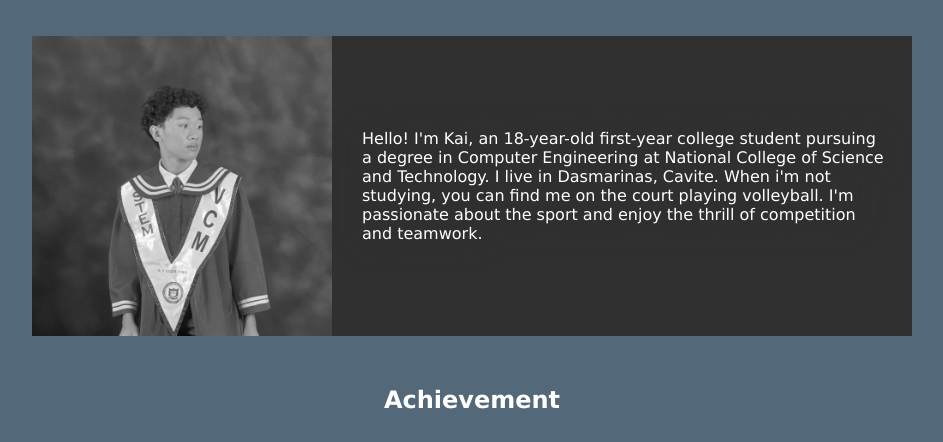
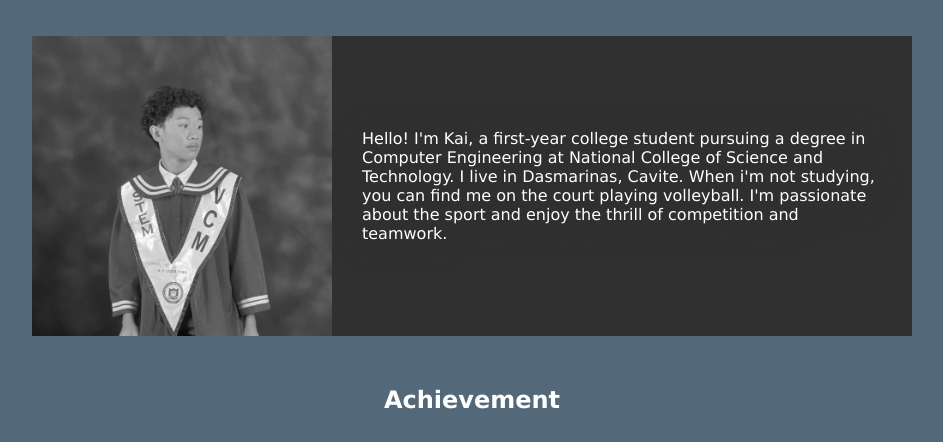
Before and after one commit to kai576/villarante, a plain HTML site: page index.html in a window 1280 px wide. Shown: the part 920-1362 px from the top of the page, without its empty margins (168-1111 px from the left). Drawn offline with Linux system fonts and the light colour scheme.

Commit message:
Update index.html

```diff
--- a/index.html
+++ b/index.html
@@ -29,7 +29,7 @@
         <h1 class="abouttitle">About</h1>
         <div class="aboutdesc">
             <img src="./gradpic1.jpg" alt="gradpic1">
-            <p>Hello! I'm Kai, an 18-year-old first-year college student pursuing a degree in Computer Engineering at National College of Science and Technology. I live in Dasmarinas, Cavite. When i'm not studying, you can find me on the court playing volleyball. I'm passionate about the sport and enjoy the thrill of competition and teamwork.</p>
+            <p>Hello! I'm Kai, a first-year college student pursuing a degree in Computer Engineering at National College of Science and Technology. I live in Dasmarinas, Cavite. When i'm not studying, you can find me on the court playing volleyball. I'm passionate about the sport and enjoy the thrill of competition and teamwork.</p>
         </div>
 
         <h1 class="achvmnt">Achievement</h1>
```
